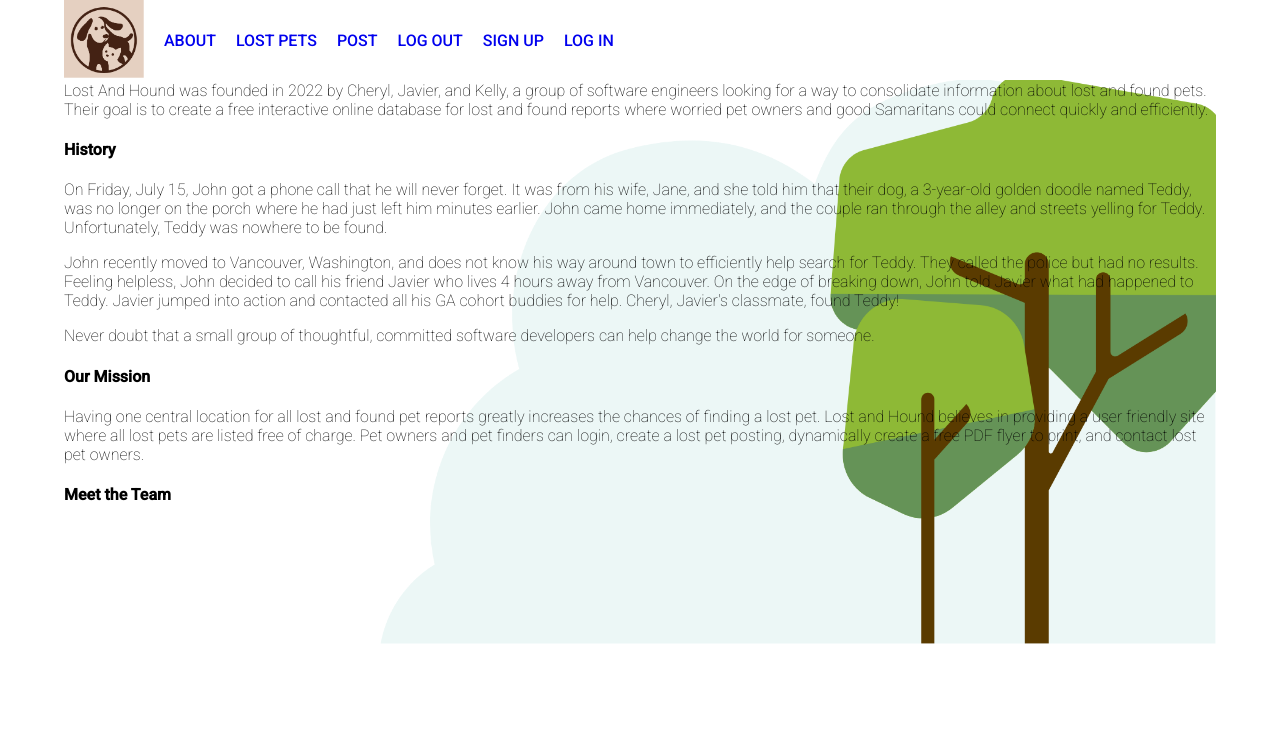
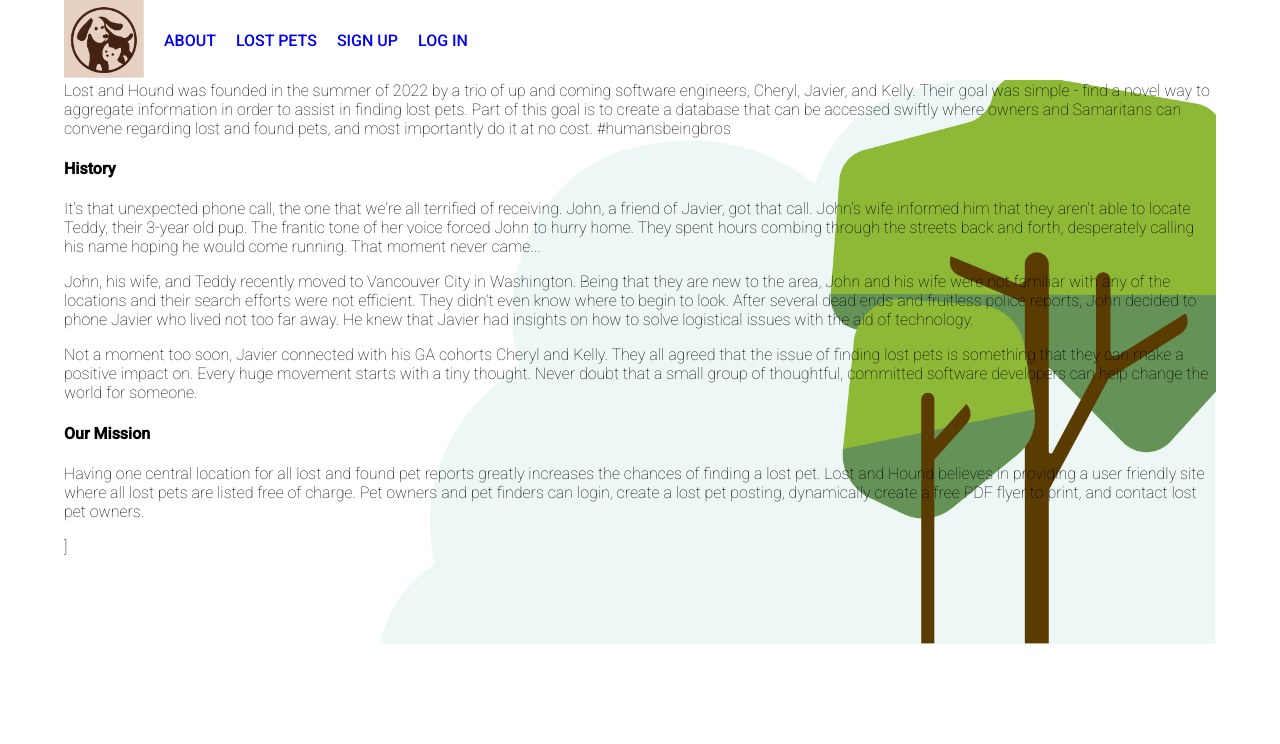
Before and after one commit to chess2022/Lost_and_Hound, a Django app: template main_app/templates/about.html in a window 1280 px wide. Shown: the top 744 px of the page. Run offline with Django 4.2, Linux system fonts and the light colour scheme; the template is opened without the code that fills it, so the values that code supplies are empty.

Commit message:
update about, base2 with userid to show up after login

```diff
--- a/main_app/templates/about.html
+++ b/main_app/templates/about.html
@@ -3,22 +3,24 @@
 
 <h1>ABOUT </h1>
 
-<p class = "about-text">Lost And Hound was founded in 2022 by Cheryl, Javier, and Kelly, a group of software engineers looking for a way to consolidate information about lost and found pets. Their goal is to create a free interactive online database for lost and found reports where worried pet owners and good Samaritans could connect quickly and efficiently.</p>
+<p class = "about-text">Lost and Hound was founded in the summer of 2022 by a trio of up and coming software engineers, Cheryl, Javier, and Kelly. Their goal was simple - find a novel way to aggregate information in order to assist in finding lost pets. Part of this goal is to create a database that can be accessed swiftly where owners and Samaritans can convene regarding lost and found pets, and most importantly do it at no cost. #humansbeingbros</p>
 
 
 <h4>History</h4>
-<p class="about-text">On Friday, July 15, John got a phone call that he will never forget. It was from his wife, Jane, and she told him that their dog, a 3-year-old golden doodle named Teddy, was no longer on the porch where he had just left him minutes earlier. John came home immediately, and the couple ran through the alley and streets yelling for Teddy. Unfortunately, Teddy was nowhere to be found. </P>
+<p class="about-text">It's that unexpected phone call, the one that we're all terrified of receiving. John, a friend of Javier, got that call. John's wife informed him that they aren't able to locate Teddy, their 3-year old pup. The frantic tone of her voice forced John to hurry home. They spent hours combing through the streets back and forth, desperately calling his name hoping he would come running. That moment never came...</P>
 
-<p class="about-text">    John recently moved to Vancouver, Washington, and does not know his way around town to efficiently help search for Teddy. They called the police but had no results. Feeling helpless, John decided to call his friend Javier who lives 4 hours away from Vancouver. On the edge of breaking down, John told Javier what had happened to Teddy. Javier jumped into action and contacted all his GA cohort buddies for help. Cheryl, Javier's classmate, found Teddy! </p>
+<p class="about-text"> John, his wife, and Teddy recently moved to Vancouver City in Washington. Being that they are new to the area, John and his wife were not familiar with any of the locations and their search efforts were not efficient. They didn't even know where to begin to look. After several dead ends and fruitless police reports, John decided to phone Javier who lived not too far away. He knew that Javier had insights on how to solve logistical issues with the aid of technology.
+</p>
 
-<p class="about-text">    Never doubt that a small group of thoughtful, committed software developers can help change the world for someone. </p>
+<p class="about-text"> Not a moment too soon, Javier connected with his GA cohorts Cheryl and Kelly. They all agreed that the issue of finding lost pets is something that they can make a positive impact on. Every huge movement starts with a tiny thought. Never doubt that a small group of thoughtful, committed software developers can help change the world for someone.</p>
 
 <h4> Our Mission</h4>
 <p class="about-text">Having one central location for all lost and found pet reports greatly increases the chances of finding a lost pet.
     Lost and Hound believes in providing a user friendly site where all lost pets are listed free of charge.
     Pet owners and pet finders can login, create a lost pet posting, dynamically create a free PDF flyer to print, and contact lost pet owners.</p>
+]
 
-<h4>Meet the Team</h4>
+
 
 
 
--- a/main_app/templates/base2.html
+++ b/main_app/templates/base2.html
@@ -10,7 +10,7 @@
   <link href="https://fonts.googleapis.com/css2?family=Roboto:wght@100;300;500&display=swap" rel="stylesheet">
     <title>Lost and Hound</title>
     <link rel="stylesheet" type="text/css" href="{% static 'style.css' %}">
-</head>
+  </head>
 <body class="secondary">
   <header>
     <nav id="nav">
@@ -18,15 +18,20 @@
             <li><a href="#"><img id="logo" src="{% static 'logo.png' %}"></a></li>
             <li class="nav-link"><a href="{% url 'about' %}">About</a></li>
             <li class="nav-link"><a href="{% url 'index' %}">Lost Pets</a></li>
-{% comment %} {% if user.is_authenticated %} {% endcomment %}
+            {% if user.is_authenticated %}
             <li class="nav-link"><a href="{% url 'pets_create' %}">Post</a></li>
             <li class="nav-link"><a href="{% url 'logout' %}">Log Out</a></li>
-            {% comment %} {% else %}   {% endcomment %}
+            <span id="hello-msg">Hello, {{request.user}}</span>
+
+            {% else %}
             <li class="nav-link"><a href="{% url 'register' %}">Sign Up</a></li>
             <li class="nav-link"><a href="{% url 'login' %}">Log In</a></li>
-            {% comment %} {% endif %} {% endcomment %}
+            {% endif %}
           </ul>
+
     </nav>
+
+
   </header>
         {% block content %}
 
--- a/main_app/views.py
+++ b/main_app/views.py
@@ -6,7 +6,7 @@ from django.views.generic import View, ListView, DetailView
 
 from django.contrib import messages
 from django.contrib.auth.models import Group
-from django.contrib.auth import login, authenticate
+from django.contrib.auth import authenticate, login, logout
 from django.contrib.auth.mixins import LoginRequiredMixin
 from django.contrib.auth.decorators import login_required
 
@@ -70,7 +70,7 @@ def loginPage(request):
 			messages.info(request, 'Username OR password is incorrect')
 
 	context = {}
-	return render(request, 'accounts/login.html', context)
+	return render(request, '/accounts/login/', context)
 
 def logoutUser(request):
 	logout(request)
```
Also changed, not shown: main_app/static/style.css (+8 -0 lines).
